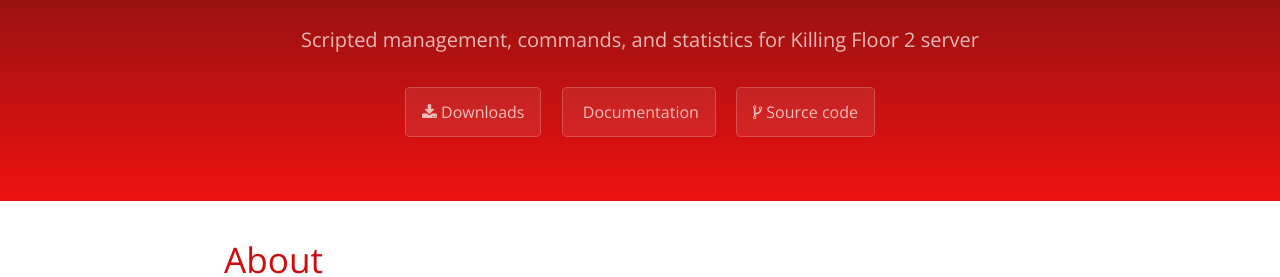
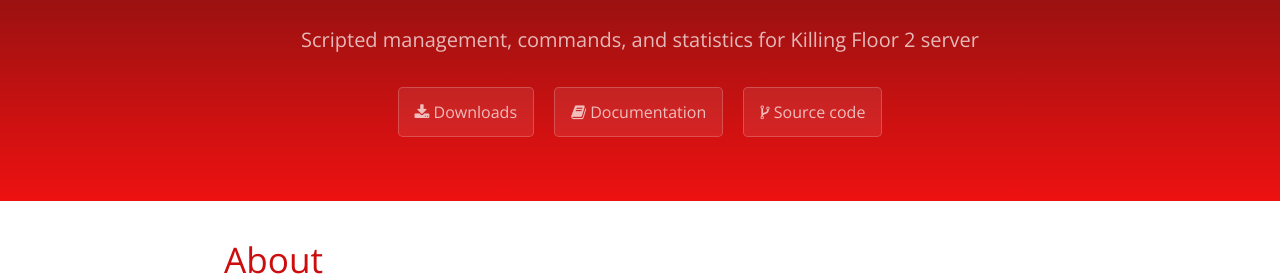
Before and after one commit to th3-z/kf2-magicked-admin, a Jekyll site: the page built from index.md, in a window 1280 px wide. Shown: the part 336-613 px from the top of the page. Built offline with Jekyll 4.4.1, drawn with Linux system fonts in a browser that asks for light colours; nearby versions of some CDN libraries; some web fonts are replaced; our own code applies the rules of GitHub Pages for plain Markdown files.

Commit message:
Fix documentation icon

```diff
--- a/_layouts/default.html
+++ b/_layouts/default.html
@@ -18,7 +18,7 @@
       <h2 class="project-tagline">{{ site.description }}</h2>
 
         <a href="https://github.com/th3-z/kf2-magicked-admin/releases/" class="btn"><i class="fa fa-download" aria-hidden="true"></i> Downloads</a>
-        <a href="https://kf2-ma.th3-z.xyz/docs" class="btn"><i class="fa fa-file-alt" aria-hidden="true"></i> Documentation</a>
+        <a href="https://kf2-ma.th3-z.xyz/docs" class="btn"><i class="fa fa-book" aria-hidden="true"></i> Documentation</a>
         <a href="{{ site.github.repository_url }}" class="btn"><i class="fa fa-code-fork" aria-hidden="true"></i> Source code</a>
     </section>
 
```
